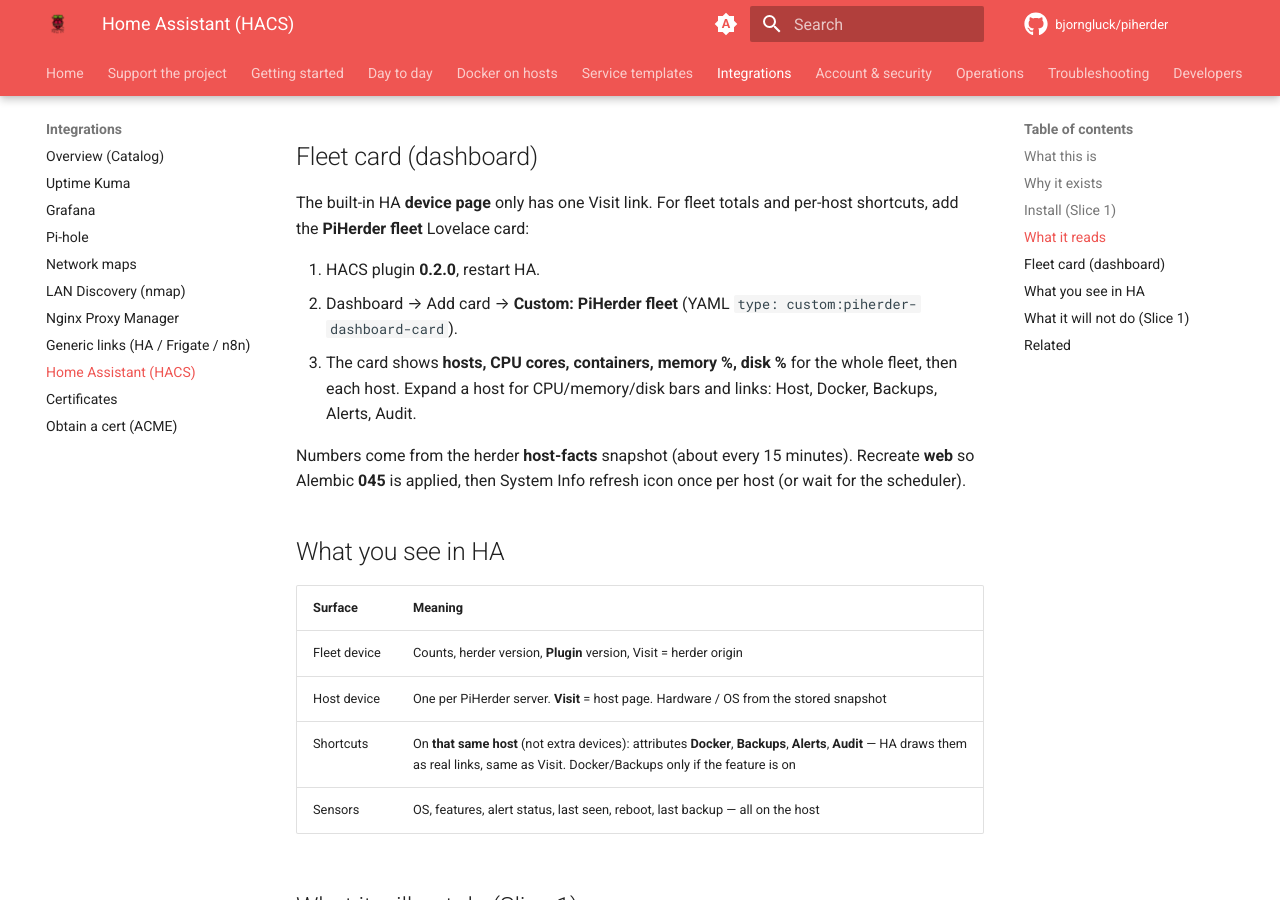
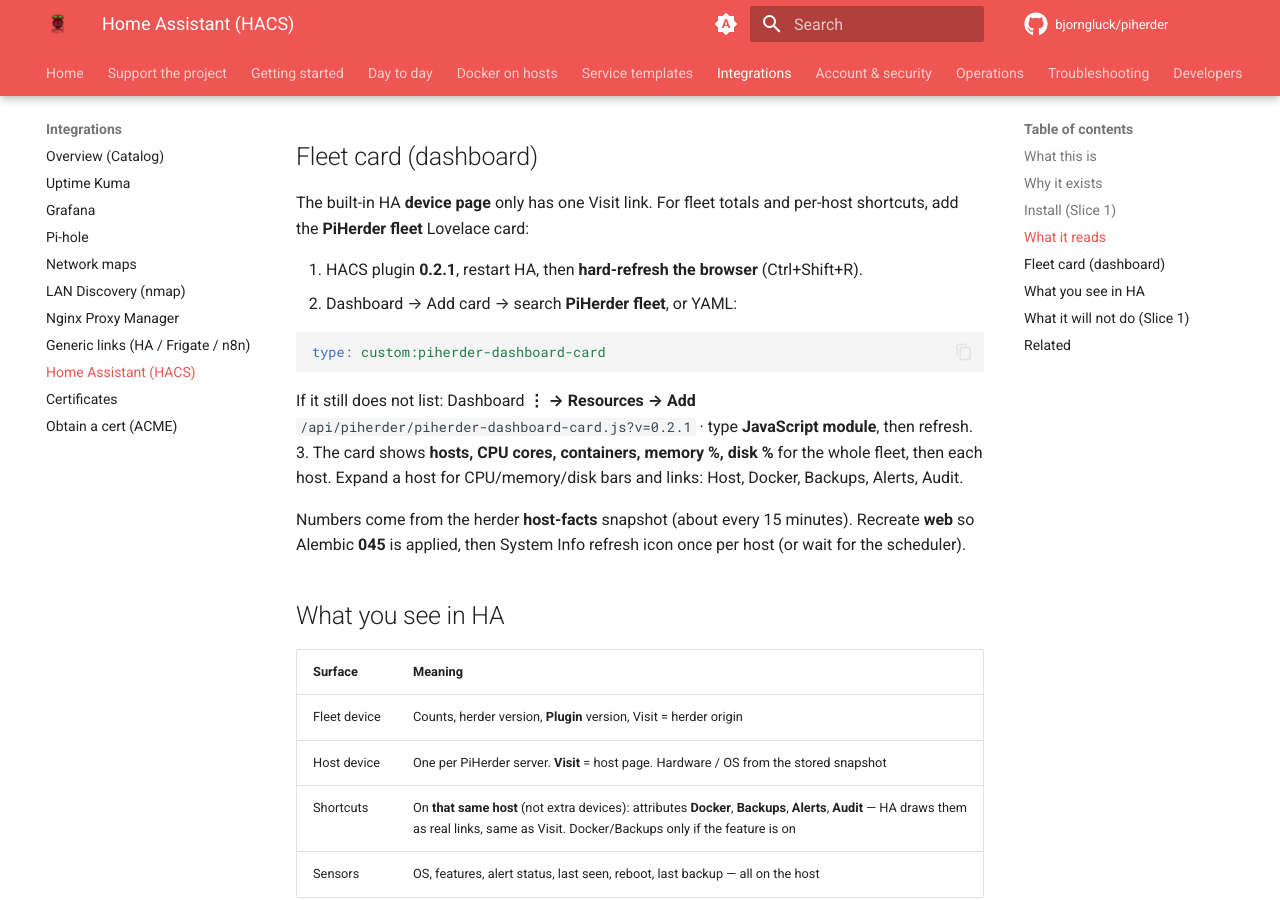
Before and after one commit to bjorngluck/piherder, an MkDocs documentation site: the page built from wiki/integrations/home-assistant.md, in a window 1280 px wide and 900 px high, scrolled down 1531 px. Built offline with MkDocs 1.6.1 and Material for MkDocs 9.7.7, drawn with Linux system fonts in a browser that asks for light colours; comment, search, counter and statistics services are not loaded.

Commit message:
docs(v1.6): HA card 0.2.1 load path

````diff
--- a/wiki/integrations/home-assistant.md
+++ b/wiki/integrations/home-assistant.md
@@ -38,8 +38,15 @@
 
 The built-in HA **device page** only has one Visit link. For fleet totals and per-host shortcuts, add the **PiHerder fleet** Lovelace card:
 
-1. HACS plugin **0.2.0**, restart HA.
-2. Dashboard → Add card → **Custom: PiHerder fleet** (YAML `type: custom:piherder-dashboard-card`).
+1. HACS plugin **0.2.1**, restart HA, then **hard-refresh the browser** (Ctrl+Shift+R).
+2. Dashboard → Add card → search **PiHerder fleet**, or YAML:
+
+```yaml
+type: custom:piherder-dashboard-card
+```
+
+If it still does not list: Dashboard **⋮ → Resources → Add**
+`/api/piherder/piherder-dashboard-card.js?v=0.2.1` · type **JavaScript module**, then refresh.
 3. The card shows **hosts, CPU cores, containers, memory %, disk %** for the whole fleet, then each host. Expand a host for CPU/memory/disk bars and links: Host, Docker, Backups, Alerts, Audit.
 
 Numbers come from the herder **host-facts** snapshot (about every 15 minutes). Recreate **web** so Alembic **045** is applied, then System Info refresh icon once per host (or wait for the scheduler).
````
